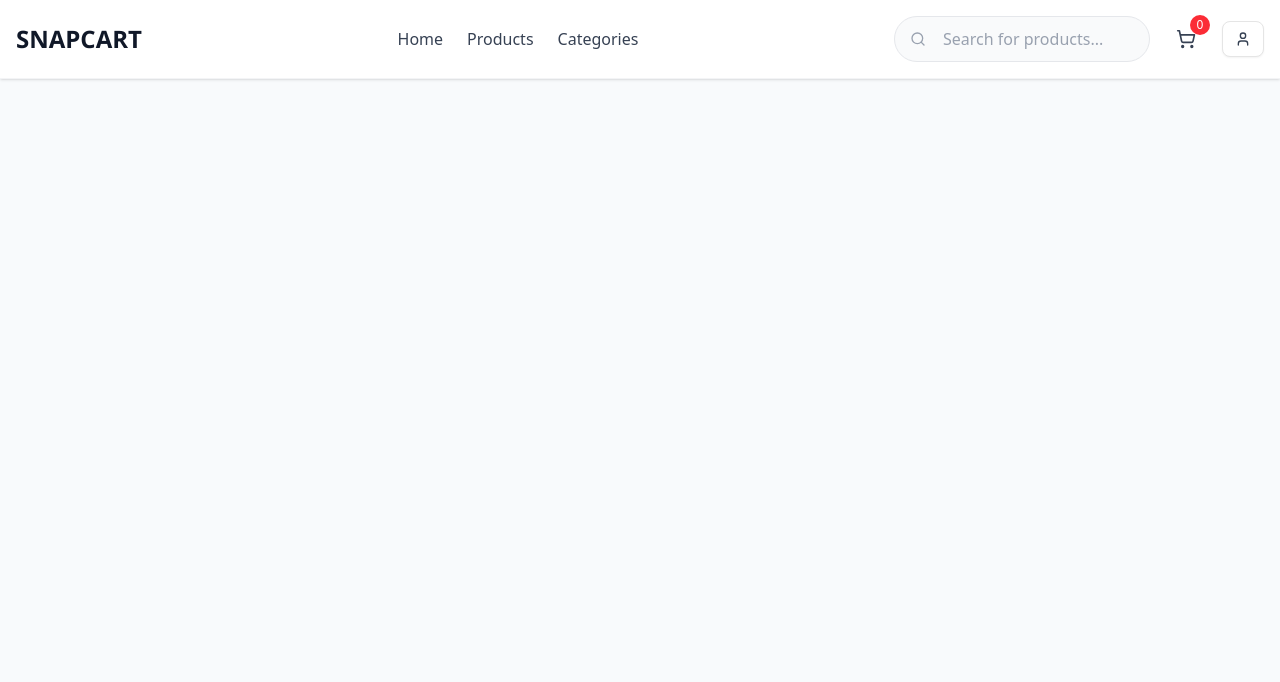
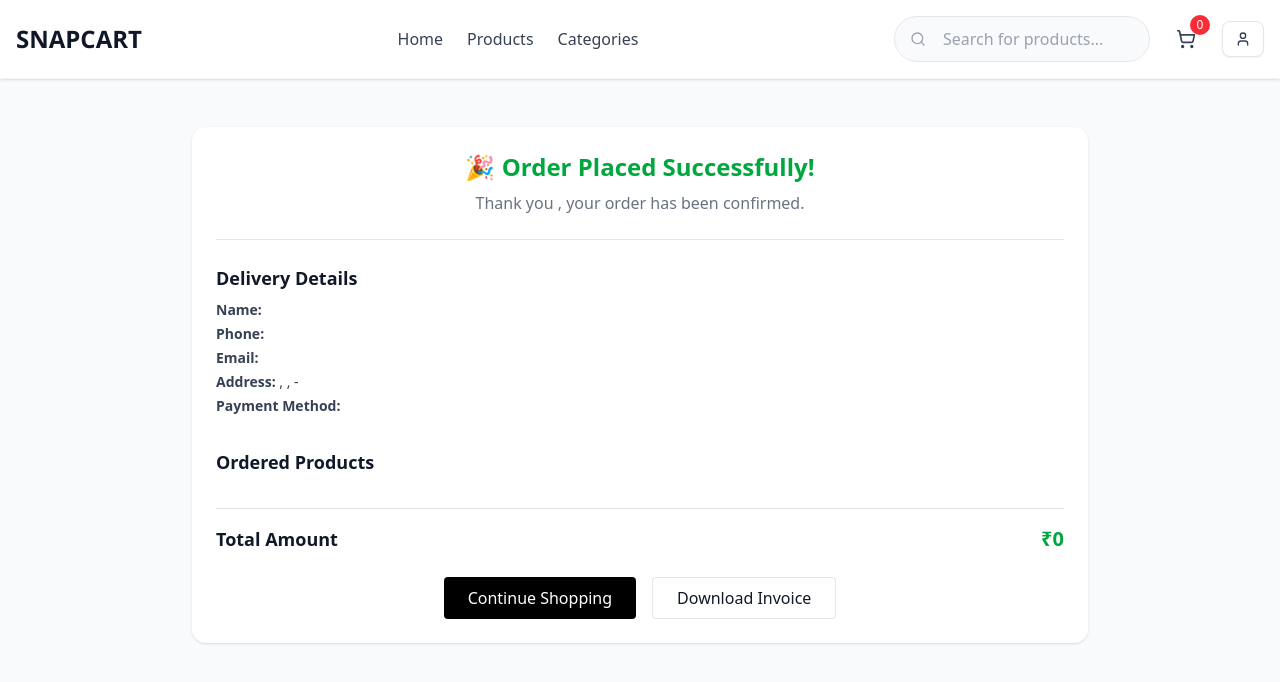
Before and after one commit to Mkcodes-in/SNAPCART, a React (Vite) app: page /orders in a window 1280 px wide. Shown: the top 682 px of the page. Built offline with nearby package versions, Linux system fonts and the light colour scheme.

Commit message:
apply placeorder to store data in localstorage

```diff
--- a/src/components/Checkout.tsx
+++ b/src/components/Checkout.tsx
@@ -1,35 +1,16 @@
-import React, { useState } from "react"
 import { Input } from "./ui/input";
 import { Select, SelectContent, SelectItem } from "./ui/select";
 import { SelectTrigger, SelectValue } from "@radix-ui/react-select";
 import { Button } from "./ui/button";
 import CheckoutRightSide from "./CheckoutRightSide";
-
-type formProps = {
-    name: string;
-    phone: string;
-    email: string;
-    address: string;
-    city: string;
-    state: string;
-    pincode: string;
-    paymentMethod: string;
-}
+import { useFrom } from "@/hooks/useForm";
 
 export default function Checkout() {
-    const [form, setForm] = useState<formProps>({
-        name: "",
-        phone: "",
-        email: "",
-        address: "",
-        city: "",
-        state: "",
-        pincode: "",
-        paymentMethod: "",
-    });
+    const { form, setForm } = useFrom();
 
     function handleSubmit(e: React.FormEvent) {
         e.preventDefault();
+        console.log(form)
     }
 
     function handleChange(
--- a/src/components/Navbar.tsx
+++ b/src/components/Navbar.tsx
@@ -8,7 +8,7 @@ import '../App.css'
 import { DropdownMenu, DropdownMenuContent, DropdownMenuGroup, DropdownMenuItem, DropdownMenuTrigger } from "./ui/dropdown-menu";
 import { Button } from "./ui/button";
 import { getProductBySearch } from "@/features/fetchProducts";
-import { useSearch } from "./hooks/useSearch";
+import { useSearch } from "../hooks/useSearch";
 export default function Header() {
   const [activeMenu, setActiveMenu] = useState(false);
   const state = useSelector((state: RootState) => state.cart);
--- a/src/components/Order.tsx
+++ b/src/components/Order.tsx
@@ -1,8 +1,92 @@
+import { useFrom } from "@/hooks/useForm";
+import type { RootState } from "@/store/store";
+import { useSelector } from "react-redux";
+
 export default function Order() {
+  const state = useSelector((state: RootState) => state.cart);
+  const { form } = useFrom();
+
+  const totalAmount = state.cart.reduce(
+    (acc, item) => acc + item.price * item.quantity,
+    0
+  );
 
   return (
-    <div className="h-screen ">
+    <div className="min-h-screen bg-gray-50 p-6">
+      <div className="max-w-4xl mx-auto bg-white rounded-xl shadow p-6">
 
+        {/* ✅ Success Header */}
+        <div className="text-center border-b pb-6">
+          <h1 className="text-2xl font-bold text-green-600">
+            🎉 Order Placed Successfully!
+          </h1>
+          <p className="text-gray-500 mt-2">
+            Thank you {form.name}, your order has been confirmed.
+          </p>
+        </div>
+
+        {/* 👤 Customer Details */}
+        <div className="mt-6">
+          <h2 className="text-lg font-semibold mb-2">Delivery Details</h2>
+          <div className="text-sm text-gray-700 space-y-1">
+            <p><b>Name:</b> {form.name}</p>
+            <p><b>Phone:</b> {form.phone}</p>
+            <p><b>Email:</b> {form.email}</p>
+            <p><b>Address:</b> {form.address}, {form.city}, {form.state} - {form.pincode}</p>
+            <p><b>Payment Method:</b> {form.paymentMethod}</p>
+          </div>
+        </div>
+
+        {/* 🛒 Ordered Products */}
+        <div className="mt-8">
+          <h2 className="text-lg font-semibold mb-4">Ordered Products</h2>
+
+          <div className="space-y-4">
+            {state.cart.map((item) => (
+              <div
+                key={item.id}
+                className="flex items-center gap-4 border rounded-lg p-3"
+              >
+                <img
+                  src={item.thumbnail}
+                  alt={item.title}
+                  className="w-20 h-20 object-cover rounded"
+                />
+
+                <div className="flex-1">
+                  <h3 className="font-medium">{item.title}</h3>
+                  <p className="text-sm text-gray-500">
+                    Quantity: {item.quantity}
+                  </p>
+                </div>
+
+                <div className="font-semibold">
+                  ₹{item.price * item.quantity}
+                </div>
+              </div>
+            ))}
+          </div>
+        </div>
+
+        {/* 💰 Total */}
+        <div className="mt-8 border-t pt-4 flex justify-between items-center">
+          <span className="text-lg font-semibold">Total Amount</span>
+          <span className="text-xl font-bold text-green-600">
+            ₹{totalAmount}
+          </span>
+        </div>
+
+        {/* 🔘 Actions */}
+        <div className="mt-6 flex justify-center gap-4">
+          <button className="px-6 py-2 rounded bg-black text-white hover:bg-gray-800">
+            Continue Shopping
+          </button>
+          <button className="px-6 py-2 rounded border">
+            Download Invoice
+          </button>
+        </div>
+
+      </div>
     </div>
-  )
+  );
 }
--- /dev/null
+++ b/src/context/FormDataContext.tsx
@@ -0,0 +1,32 @@
+import type { FormDataProps } from "@/types/orderType";
+import React, { createContext, useState, type Dispatch, type SetStateAction } from "react";
+
+type childrenProps = {
+    children: React.ReactNode;
+}
+
+type FormDataContextProps = {
+    form: FormDataProps;
+    setForm: Dispatch<SetStateAction<FormDataProps>>;
+}
+export const FormDataContext = createContext<FormDataContextProps | null>(null);
+
+
+export const FormDataProvider = ({ children }: childrenProps) => {
+    const [form, setForm] = useState<FormDataProps>({
+        name: "",
+        phone: "",
+        email: "",
+        address: "",
+        city: "",
+        state: "",
+        pincode: "",
+        paymentMethod: "",
+        date: Date.now()
+    });
+    return (
+        <FormDataContext.Provider value={{ form, setForm }}>
+            {children}
+        </FormDataContext.Provider>
+    )
+}
--- /dev/null
+++ b/src/hooks/useForm.tsx
@@ -0,0 +1,10 @@
+import { FormDataContext } from "@/context/FormDataContext";
+import { useContext } from "react";
+
+export const useFrom = () => {
+    const context = useContext(FormDataContext);
+    if (!context) {
+        throw new Error("Error: Form context not available");
+    };
+    return context;
+}
--- a/src/main.tsx
+++ b/src/main.tsx
@@ -5,13 +5,16 @@ import { BrowserRouter } from 'react-router-dom'
 import { Provider } from 'react-redux'
 import { store } from './store/store.ts'
 import { SearchProvider } from './context/SearchContext.tsx'
+import { FormDataProvider } from './context/FormDataContext.tsx'
 
 createRoot(document.getElementById('root')!).render(
   <BrowserRouter>
-    <SearchProvider>
-      <Provider store={store}>
-        <App />
-      </Provider>
-    </SearchProvider>
+    <FormDataProvider>
+      <SearchProvider>
+        <Provider store={store}>
+          <App />
+        </Provider>
+      </SearchProvider>
+    </FormDataProvider>
   </BrowserRouter>,
 )
--- a/src/pages/Products.tsx
+++ b/src/pages/Products.tsx
@@ -2,7 +2,7 @@ import ProductCard from "@/components/ProductCard";
 import ProductLoader from "@/components/ProductLoader";
 import ProductNotFound from "./ProductNotFound";
 import { PackageX } from "lucide-react";
-import { useSearch } from "@/components/hooks/useSearch";
+import { useSearch } from "@/hooks/useSearch";
 
 export default function Products() {
   const { searchProduct, loading } = useSearch();
--- /dev/null
+++ b/src/types/orderType.ts
@@ -0,0 +1,22 @@
+import type { Product } from "./product";
+
+export interface FormDataProps{
+    name: string;
+    phone: string;
+    email: string;
+    address: string;
+    city: string;
+    state: string;
+    pincode: string;
+    paymentMethod: string;
+    date: number;
+}
+
+export interface OrderDetailProps extends FormDataProps{
+    product: Product[];
+}
+
+// export interface OrderProps {
+//     orderDetails: FormDataProps[];
+
+// }
```
Also changed, not shown: src/hooks/useSearch.tsx (renamed from src/components/hooks/useSearch.tsx).
